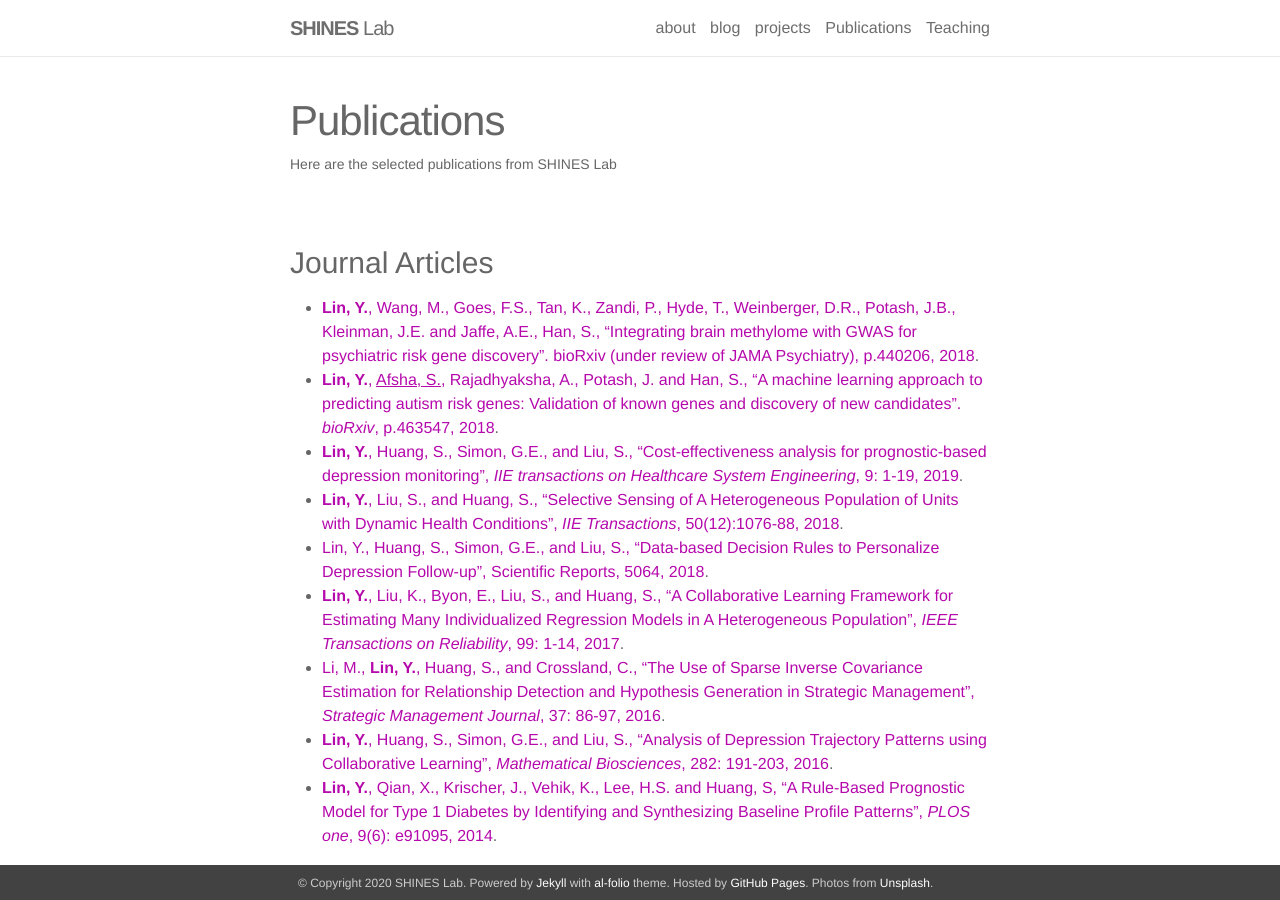
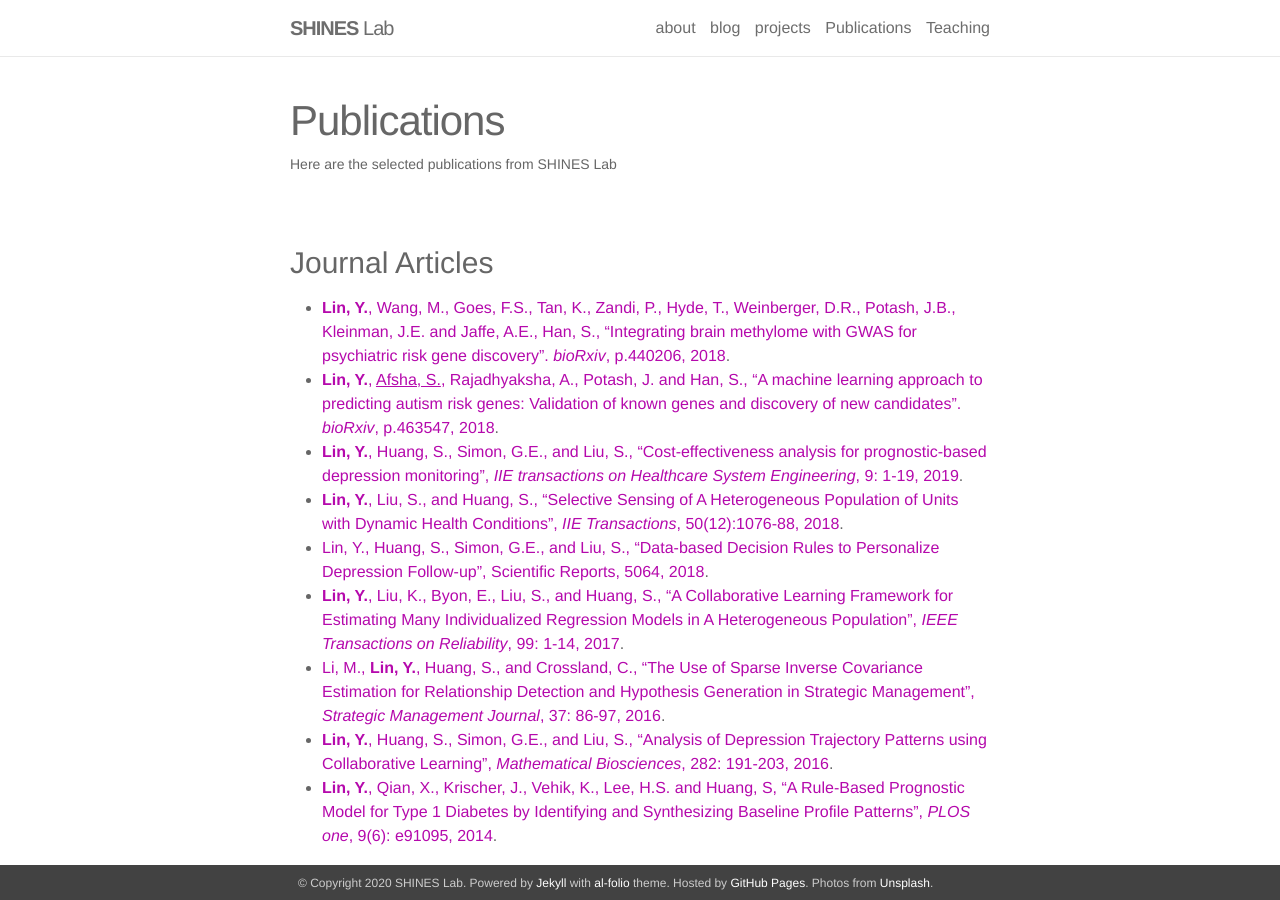
Before and after one commit to shines-lab/shines-lab.github.io, a Jekyll site: the page built from _pages/publications.md, in a window 1280 px wide and 900 px high. Built offline with Jekyll 4.4.1, drawn with Linux system fonts in a browser that asks for light colours; nearby versions of some CDN libraries.

Commit message:
Update publications.md

```diff
--- a/_pages/publications.md
+++ b/_pages/publications.md
@@ -6,7 +6,7 @@ description: Here are the selected publications from SHINES Lab
 ---
 
 ### Journal Articles
-* <a href="https://www.biorxiv.org/content/10.1101/440206v2.abstract">**Lin, Y.**, Wang, M., Goes, F.S., Tan, K., Zandi, P., Hyde, T., Weinberger, D.R., Potash, J.B., Kleinman, J.E. and Jaffe, A.E., Han, S., “Integrating brain methylome with GWAS for psychiatric risk gene discovery”. bioRxiv (under review of JAMA Psychiatry), p.440206, 2018</a>.
+* <a href="https://www.biorxiv.org/content/10.1101/440206v2.abstract">**Lin, Y.**, Wang, M., Goes, F.S., Tan, K., Zandi, P., Hyde, T., Weinberger, D.R., Potash, J.B., Kleinman, J.E. and Jaffe, A.E., Han, S., “Integrating brain methylome with GWAS for psychiatric risk gene discovery”. *bioRxiv*, p.440206, 2018</a>.
 * <a href="https://www.biorxiv.org/content/10.1101/463547v1.abstract">**Lin, Y.**, <ins>Afsha, S.</ins>, Rajadhyaksha, A., Potash, J. and Han, S., “A machine learning approach to predicting autism risk genes: Validation of known genes and discovery of new candidates”. *bioRxiv*, p.463547, 2018</a>.
 * <a href="https://www.tandfonline.com/doi/abs/10.1080/24725579.2019.1567627">**Lin, Y.**, Huang, S., Simon, G.E., and Liu, S., “Cost-effectiveness analysis for prognostic-based depression monitoring”, *IIE transactions on Healthcare System Engineering*, 9: 1-19, 2019</a>.
 * <a href="https://www.tandfonline.com/doi/abs/10.1080/24725854.2018.1470357">**Lin, Y.**, Liu, S., and Huang, S., “Selective Sensing of A Heterogeneous Population of Units with Dynamic Health Conditions”, *IIE Transactions*, 50(12):1076-88, 2018</a>.
```
